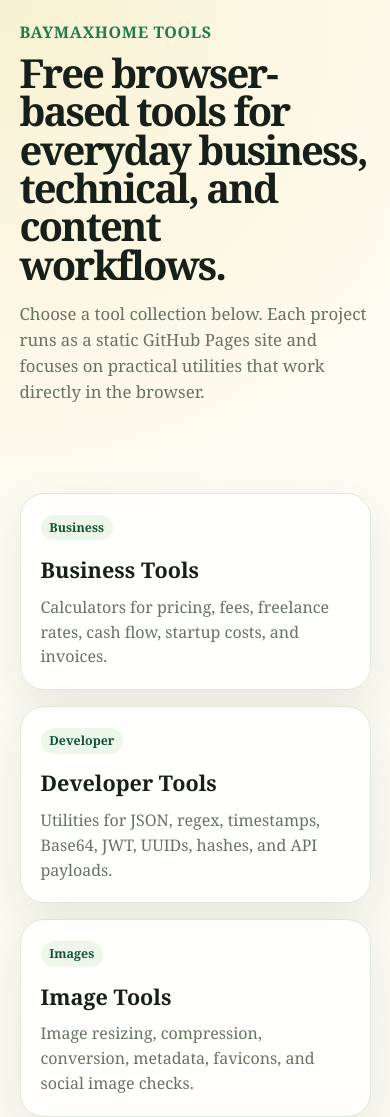
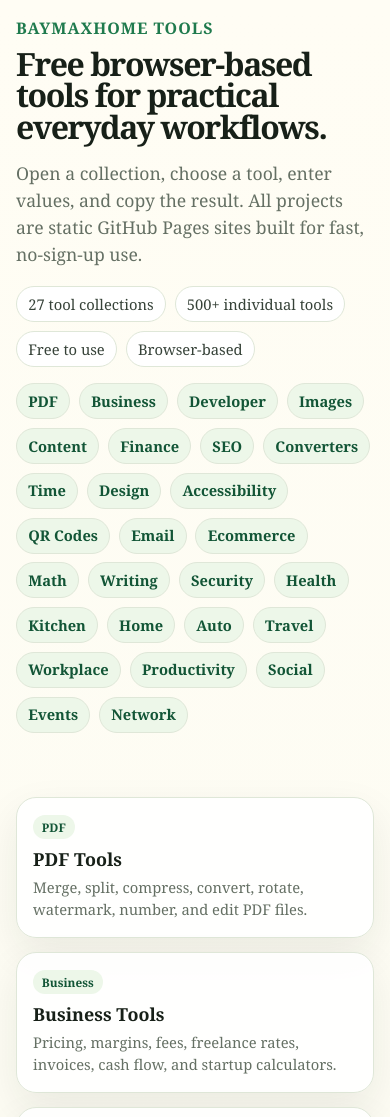
Before and after one commit to liaopengdong/liaopengdong.github.io, a plain HTML site: page index.html in a window 390 px wide. Shown: the top 1117 px of the page. Drawn offline with Linux system fonts and the light colour scheme.

Commit message:
Update root tools directory and sitemap index

```diff
--- a/index.html
+++ b/index.html
@@ -3,80 +3,85 @@
 <head>
   <meta charset="UTF-8">
   <meta name="viewport" content="width=device-width, initial-scale=1.0">
-  <title>BayMaxHome Tools</title>
-  <meta name="description" content="A collection of free browser-based tools for PDF, business, developers, images, content, finance, SEO, unit conversion, date time, design, accessibility, QR codes, email, ecommerce, math, readability, and privacy workflows.">
+  <title>BayMaxHome Tools - Free Browser-Based Tools</title>
+  <meta name="description" content="A directory of free browser-based tools for PDF, business, development, images, SEO, finance, health, kitchen, home improvement, auto, travel, HR, productivity, social media, events, and network workflows.">
+  <link rel="canonical" href="https://liaopengdong.github.io/">
+  <script type="application/ld+json">{"@context":"https://schema.org","@type":"WebSite","name":"BayMaxHome Tools","url":"https://liaopengdong.github.io/","description":"Free browser-based tool collections for practical everyday workflows."}</script>
   <style>
-    :root {
-      --ink: #172018;
-      --muted: #667263;
-      --paper: #fffdf4;
-      --line: #dfe7d8;
-      --brand: #1f7a4d;
-      --soft: #edf7e9;
-      --shadow: 0 18px 50px rgba(23, 32, 24, .09);
-    }
-    * { box-sizing: border-box; }
-    body {
-      margin: 0;
-      font-family: Georgia, "Times New Roman", serif;
-      color: var(--ink);
-      background: radial-gradient(circle at top left, #f7f1d1, transparent 34rem), linear-gradient(180deg, #fffdf4, #f5f8ef);
-      line-height: 1.55;
-    }
-    header, main, footer { padding: clamp(1.2rem, 5vw, 5rem); }
-    .brand { font-weight: 800; color: var(--brand); letter-spacing: .04em; text-transform: uppercase; }
-    h1 { max-width: 980px; font-size: clamp(2.5rem, 7vw, 5.8rem); line-height: .96; letter-spacing: -.05em; margin: .6rem 0 1rem; }
-    .lead { max-width: 760px; color: var(--muted); font-size: clamp(1.05rem, 2vw, 1.25rem); }
-    .grid { display: grid; grid-template-columns: repeat(3, minmax(0, 1fr)); gap: 1rem; margin-top: 2rem; }
-    .card {
-      display: block;
-      min-height: 170px;
-      padding: 1.25rem;
-      color: var(--ink);
-      text-decoration: none;
-      background: rgba(255,255,255,.88);
-      border: 1px solid var(--line);
-      border-radius: 24px;
-      box-shadow: var(--shadow);
-      transition: transform .16s ease, box-shadow .16s ease;
-    }
-    .card:hover { transform: translateY(-3px); box-shadow: 0 20px 60px rgba(23,32,24,.13); }
-    .tag { display: inline-flex; padding: .2rem .55rem; border-radius: 999px; background: var(--soft); color: #125536; font-size: .78rem; font-weight: 700; }
-    h2 { margin: .8rem 0 .5rem; font-size: 1.35rem; }
-    .card p { margin: 0; color: var(--muted); }
-    footer { color: var(--muted); border-top: 1px solid var(--line); }
-    @media (max-width: 920px) { .grid { grid-template-columns: repeat(2, minmax(0, 1fr)); } }
-    @media (max-width: 620px) { .grid { grid-template-columns: 1fr; } }
+    :root{--ink:#172018;--muted:#657064;--line:#dfe7d8;--brand:#1f7a4d;--soft:#edf7e9;--shadow:0 16px 42px rgba(23,32,24,.08)}
+    *{box-sizing:border-box}body{margin:0;font-family:Georgia,"Times New Roman",serif;color:var(--ink);background:linear-gradient(180deg,#fffdf4,#f5f8ef);line-height:1.55}a{color:#125536;text-decoration:none}a:hover{text-decoration:underline}
+    header,main,footer{padding:clamp(1rem,4vw,4rem)}header{padding-bottom:1rem}.brand{font-weight:900;color:var(--brand);letter-spacing:.06em;text-transform:uppercase}h1{font-size:clamp(2rem,5vw,4.4rem);line-height:.98;letter-spacing:-.045em;margin:.45rem 0 .8rem;max-width:1000px}.lead{max-width:860px;color:var(--muted);font-size:1.1rem}
+    .stats,.jump{display:flex;flex-wrap:wrap;gap:.55rem;margin:1rem 0}.stats span,.jump a{padding:.35rem .7rem;border:1px solid var(--line);border-radius:999px;background:#fff;color:#364238;font-size:.92rem}.jump a{background:var(--soft);color:#125536;font-weight:800}
+    .grid{display:grid;grid-template-columns:repeat(4,minmax(0,1fr));gap:.85rem;margin-top:1rem}.card{display:block;min-height:146px;padding:1rem;background:rgba(255,255,255,.9);border:1px solid var(--line);border-radius:20px;box-shadow:var(--shadow);color:var(--ink)}.card:hover{transform:translateY(-2px);text-decoration:none}.tag{display:inline-block;padding:.18rem .55rem;border-radius:999px;background:var(--soft);font-size:.74rem;font-weight:900;color:#125536}h2{font-size:1.12rem;line-height:1.15;margin:.65rem 0 .35rem}.card p{font-size:.92rem;color:var(--muted);margin:0}footer{border-top:1px solid var(--line);color:var(--muted)}@media(max-width:1100px){.grid{grid-template-columns:repeat(3,minmax(0,1fr))}}@media(max-width:760px){.grid{grid-template-columns:repeat(2,minmax(0,1fr))}.card{min-height:128px}}@media(max-width:520px){.grid{grid-template-columns:1fr}}
   </style>
 </head>
 <body>
   <header>
     <div class="brand">BayMaxHome Tools</div>
-    <h1>Free browser-based tools for everyday business, technical, and content workflows.</h1>
-    <p class="lead">Choose a tool collection below. Each project runs as a static GitHub Pages site and focuses on practical utilities that work directly in the browser.</p>
+    <h1>Free browser-based tools for practical everyday workflows.</h1>
+    <p class="lead">Open a collection, choose a tool, enter values, and copy the result. All projects are static GitHub Pages sites built for fast, no-sign-up use.</p>
+    <div class="stats"><span>27 tool collections</span><span>500+ individual tools</span><span>Free to use</span><span>Browser-based</span></div>
+    <nav class="jump" aria-label="Tool collections"><a href="pdf-tools/">PDF</a>
+        <a href="business-tools/">Business</a>
+        <a href="dev-tools/">Developer</a>
+        <a href="image-tools/">Images</a>
+        <a href="content-tools/">Content</a>
+        <a href="finance-tools/">Finance</a>
+        <a href="seo-tools/">SEO</a>
+        <a href="unit-converter-tools/">Converters</a>
+        <a href="date-time-tools/">Time</a>
+        <a href="color-design-tools/">Design</a>
+        <a href="accessibility-tools/">Accessibility</a>
+        <a href="qr-barcode-tools/">QR Codes</a>
+        <a href="email-tools/">Email</a>
+        <a href="ecommerce-seller-tools/">Ecommerce</a>
+        <a href="student-math-tools/">Math</a>
+        <a href="readability-tools/">Writing</a>
+        <a href="privacy-security-tools/">Security</a>
+        <a href="health-calculator-tools/">Health</a>
+        <a href="recipe-kitchen-tools/">Kitchen</a>
+        <a href="home-improvement-tools/">Home</a>
+        <a href="auto-car-tools/">Auto</a>
+        <a href="travel-planner-tools/">Travel</a>
+        <a href="hr-workplace-tools/">Workplace</a>
+        <a href="productivity-tools/">Productivity</a>
+        <a href="social-media-tools/">Social</a>
+        <a href="event-planning-tools/">Events</a>
+        <a href="network-admin-tools/">Network</a></nav>
   </header>
   <main>
     <section class="grid" aria-label="Tool collections">
-      <a class="card" href="business-tools/"><span class="tag">Business</span><h2>Business Tools</h2><p>Calculators for pricing, fees, freelance rates, cash flow, startup costs, and invoices.</p></a>
-      <a class="card" href="dev-tools/"><span class="tag">Developer</span><h2>Developer Tools</h2><p>Utilities for JSON, regex, timestamps, Base64, JWT, UUIDs, hashes, and API payloads.</p></a>
-      <a class="card" href="image-tools/"><span class="tag">Images</span><h2>Image Tools</h2><p>Image resizing, compression, conversion, metadata, favicons, and social image checks.</p></a>
-      <a class="card" href="content-tools/"><span class="tag">Content</span><h2>Content Tools</h2><p>Writing helpers for word count, slugs, case conversion, meta descriptions, subtitles, and UTM links.</p></a>
-      <a class="card" href="finance-tools/"><span class="tag">Finance</span><h2>Finance Calculators</h2><p>Personal finance calculators for interest, loans, mortgage, savings, retirement, salary, and debt.</p></a>
-      <a class="card" href="seo-tools/"><span class="tag">SEO</span><h2>SEO Tools</h2><p>SEO utilities for titles, meta descriptions, SERP previews, robots.txt, sitemaps, schema, and canonicals.</p></a>
-      <a class="card" href="unit-converter-tools/"><span class="tag">Converters</span><h2>Unit Converter Tools</h2><p>Converters for length, weight, temperature, area, volume, speed, pressure, data, cooking, fuel, angle, and energy.</p></a>
-      <a class="card" href="date-time-tools/"><span class="tag">Time</span><h2>Date & Time Tools</h2><p>Date duration, business days, age, countdown, ISO week, timezone offset, Unix time, and working-hour calculators.</p></a>
-      <a class="card" href="color-design-tools/"><span class="tag">Design</span><h2>Color & Design Tools</h2><p>Color conversion, contrast checks, palette generation, CSS gradients, shadows, border radius, opacity, and clamp helpers.</p></a>
-      <a class="card" href="accessibility-tools/"><span class="tag">Accessibility</span><h2>Accessibility Tools</h2><p>Practical checks for contrast, alt text, headings, links, labels, tap targets, readability, ARIA, focus, and keyboard review.</p></a>
-      <a class="card" href="qr-barcode-tools/"><span class="tag">QR Codes</span><h2>QR & Barcode Tools</h2><p>Payload builders and validators for URLs, Wi-Fi, vCards, mailto, SMS, phone, geo links, calendar events, UPC, EAN, and ISBN.</p></a>
-      <a class="card" href="email-tools/"><span class="tag">Email</span><h2>Email Tools</h2><p>Subject, preheader, preview, mailto, plain text, HTML minify, unsubscribe footer, UTM, spam word, CTA, and size tools.</p></a>
-      <a class="card" href="ecommerce-seller-tools/"><span class="tag">Ecommerce</span><h2>Ecommerce Seller Tools</h2><p>Seller helpers for SKUs, listing titles, dimensional weight, reorder points, stock cover, returns, margin after discounts, ROAS, and tags.</p></a>
-      <a class="card" href="student-math-tools/"><span class="tag">Math</span><h2>Student Math Tools</h2><p>Calculators for percentages, fractions, ratios, averages, GPA, needed grades, triangles, circles, Pythagorean theorem, scientific notation, quadratics, and primes.</p></a>
-      <a class="card" href="readability-tools/"><span class="tag">Writing</span><h2>Readability Tools</h2><p>Writing analysis for readability score, sentence length, passive voice, paragraphs, plain English, reading time, keywords, duplicates, syllables, summaries, and transitions.</p></a>
-      <a class="card" href="privacy-security-tools/"><span class="tag">Security</span><h2>Privacy & Security Tools</h2><p>Local password, passphrase, SHA-256, file hash, random number, UUID, JWT, redaction, entropy, checksum, URL safety, and Base64 tools.</p></a>
+      <a class="card" href="pdf-tools/"><span class="tag">PDF</span><h2>PDF Tools</h2><p>Merge, split, compress, convert, rotate, watermark, number, and edit PDF files.</p></a>
+      <a class="card" href="business-tools/"><span class="tag">Business</span><h2>Business Tools</h2><p>Pricing, margins, fees, freelance rates, invoices, cash flow, and startup calculators.</p></a>
+      <a class="card" href="dev-tools/"><span class="tag">Developer</span><h2>Developer Tools</h2><p>JSON, regex, timestamps, Base64, JWT, UUID, hashes, and API payload utilities.</p></a>
+      <a class="card" href="image-tools/"><span class="tag">Images</span><h2>Image Tools</h2><p>Resize, compress, convert, inspect metadata, favicons, and social image helpers.</p></a>
+      <a class="card" href="content-tools/"><span class="tag">Content</span><h2>Content Tools</h2><p>Word count, slugs, case conversion, meta descriptions, subtitles, UTM links, and writing helpers.</p></a>
+      <a class="card" href="finance-tools/"><span class="tag">Finance</span><h2>Finance Calculators</h2><p>Interest, loans, mortgage, savings, retirement, salary, debt, and personal finance calculators.</p></a>
+      <a class="card" href="seo-tools/"><span class="tag">SEO</span><h2>SEO Tools</h2><p>Title checks, meta descriptions, SERP previews, robots.txt, sitemaps, schema, and canonicals.</p></a>
+      <a class="card" href="unit-converter-tools/"><span class="tag">Converters</span><h2>Unit Converter Tools</h2><p>Length, weight, temperature, area, volume, speed, pressure, data, cooking, fuel, angle, and energy converters.</p></a>
+      <a class="card" href="date-time-tools/"><span class="tag">Time</span><h2>Date &amp; Time Tools</h2><p>Date duration, business days, age, countdown, ISO week, time zones, Unix time, and working hours.</p></a>
+      <a class="card" href="color-design-tools/"><span class="tag">Design</span><h2>Color &amp; Design Tools</h2><p>Color conversion, contrast, palettes, gradients, shadows, border radius, opacity, clamp, and filters.</p></a>
+      <a class="card" href="accessibility-tools/"><span class="tag">Accessibility</span><h2>Accessibility Tools</h2><p>Contrast, alt text, headings, links, labels, tap targets, readability, ARIA, focus, and keyboard checks.</p></a>
+      <a class="card" href="qr-barcode-tools/"><span class="tag">QR Codes</span><h2>QR &amp; Barcode Tools</h2><p>QR payloads, Wi-Fi, vCards, mailto, SMS, phone, geo links, events, UPC, EAN, and ISBN helpers.</p></a>
+      <a class="card" href="email-tools/"><span class="tag">Email</span><h2>Email Tools</h2><p>Subject, preheader, preview, mailto, plain text, HTML minify, unsubscribe, UTM, spam words, CTA, and size tools.</p></a>
+      <a class="card" href="ecommerce-seller-tools/"><span class="tag">Ecommerce</span><h2>Ecommerce Seller Tools</h2><p>SKUs, listings, dimensional weight, reorder points, stock cover, returns, discounts, ROAS, and tags.</p></a>
+      <a class="card" href="student-math-tools/"><span class="tag">Math</span><h2>Student Math Tools</h2><p>Percentages, fractions, ratios, averages, GPA, grades, geometry, scientific notation, quadratics, and primes.</p></a>
+      <a class="card" href="readability-tools/"><span class="tag">Writing</span><h2>Readability Tools</h2><p>Readability score, sentence length, passive voice, paragraphs, plain English, reading time, keywords, and transitions.</p></a>
+      <a class="card" href="privacy-security-tools/"><span class="tag">Security</span><h2>Privacy &amp; Security Tools</h2><p>Passwords, passphrases, SHA-256, file hashes, random values, UUIDs, JWT decoding, redaction, entropy, URL checks, and Base64.</p></a>
+      <a class="card" href="health-calculator-tools/"><span class="tag">Health</span><h2>Health Calculator Tools</h2><p>BMI, BMR, TDEE, calorie deficit, macros, hydration, heart rate zones, sleep, and body calculators.</p></a>
+      <a class="card" href="recipe-kitchen-tools/"><span class="tag">Kitchen</span><h2>Recipe &amp; Kitchen Tools</h2><p>Recipe scaling, cup-to-gram conversions, baking pan sizing, dough hydration, grocery cost, and meal prep tools.</p></a>
+      <a class="card" href="home-improvement-tools/"><span class="tag">Home</span><h2>Home Improvement Tools</h2><p>Paint, flooring, tile, wallpaper, concrete, mulch, gravel, fence, deck, drywall, AC, lighting, and moving estimators.</p></a>
+      <a class="card" href="auto-car-tools/"><span class="tag">Auto</span><h2>Auto &amp; Car Tools</h2><p>Fuel cost, MPG, EV charging, tire size, depreciation, loan, commute, ownership, and road trip calculators.</p></a>
+      <a class="card" href="travel-planner-tools/"><span class="tag">Travel</span><h2>Travel Planner Tools</h2><p>Travel budgets, trip splitting, hotel costs, time zones, packing, luggage, passport checks, and itinerary planning.</p></a>
+      <a class="card" href="hr-workplace-tools/"><span class="tag">Workplace</span><h2>HR &amp; Workplace Tools</h2><p>Salary, hourly rate, overtime, PTO, meetings, interviews, offer comparison, turnover, recruiting, and capacity tools.</p></a>
+      <a class="card" href="productivity-tools/"><span class="tag">Productivity</span><h2>Productivity Tools</h2><p>Pomodoro sessions, focus time, task priority, Eisenhower matrix, time blocks, habits, OKRs, and weekly planning.</p></a>
+      <a class="card" href="social-media-tools/"><span class="tag">Social</span><h2>Social Media Tools</h2><p>Caption length, hashtags, bios, hooks, engagement, retention, content calendar, CPM, CPC, and social ROI tools.</p></a>
+      <a class="card" href="event-planning-tools/"><span class="tag">Events</span><h2>Event Planning Tools</h2><p>Event budgets, cost per guest, RSVP, attendance, tables, catering, drinks, staffing, supplies, and ticket revenue.</p></a>
+      <a class="card" href="network-admin-tools/"><span class="tag">Network</span><h2>Network Admin Tools</h2><p>CIDR, subnet masks, VLSM, DNS TTL, bandwidth, latency, packet loss, uptime, DHCP, Wi-Fi, backups, and logs.</p></a>
     </section>
   </main>
   <footer>
-    <p>(c) <span id="year"></span> BayMaxHome Tools. Tools are for practical estimates, formatting, and workflow support. Verify important outputs before relying on them.</p>
+    <p>(c) <span id="year"></span> BayMaxHome Tools. Tools are for practical estimates, formatting, planning, and workflow support. Verify important outputs before relying on them.</p>
   </footer>
   <script>document.getElementById("year").textContent = new Date().getFullYear();</script>
 </body>
--- /dev/null
+++ b/sitemap-pages.xml
@@ -0,0 +1,5 @@
+<?xml version="1.0" encoding="UTF-8"?>
+<urlset xmlns="http://www.sitemaps.org/schemas/sitemap/0.9">
+  <url><loc>https://liaopengdong.github.io/</loc><lastmod>2026-05-15</lastmod></url>
+  <url><loc>https://liaopengdong.github.io/google438594eb56025795.html</loc><lastmod>2026-05-15</lastmod></url>
+</urlset>
```
Also changed, not shown: sitemap.xml (added, +31 -0 lines), robots.txt (added).
